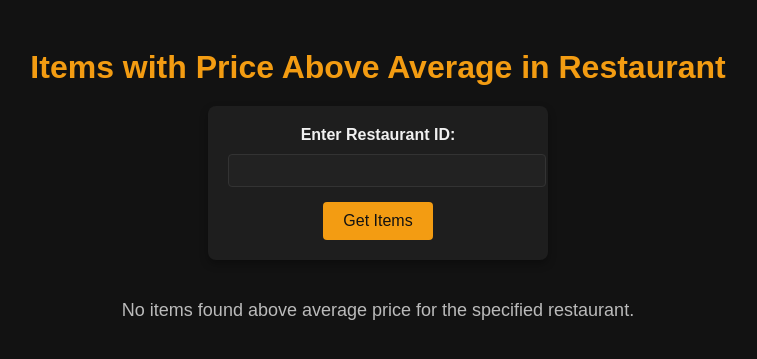
After one commit to Vismaya-Murali/DBMS, a Flask app: page /restaurant_items_above_average in a window 1280 px wide. The commit adds this page. Shown: the top 359 px of the page, without its empty margins (262-1019 px from the left). Run offline with Flask 3, Linux system fonts and the light colour scheme; the visitor is signed in with stand-in values (Sample User, id 1).

```diff
--- a/app.py
+++ b/app.py
@@ -406,7 +406,7 @@ def select_restaurant():
 def menu(restaurant_id):
     db = get_db_connection()
     cursor = db.cursor()
-    query = "SELECT Item_name, Price, Image FROM menu WHERE Res_ID = %s"
+    query = "SELECT Item_name, Price, Image, quantity FROM menu WHERE Res_ID = %s"
     cursor.execute(query, (restaurant_id,))
     menu_items = cursor.fetchall()
 
@@ -415,10 +415,11 @@ def menu(restaurant_id):
             menu_items[index] = (
                 item[0],
                 item[1],
-                base64.b64encode(item[2]).decode('utf-8')
+                base64.b64encode(item[2]).decode('utf-8'),
+                item[3]  # Add the current quantity
             )
         else:
-            menu_items[index] = (item[0], item[1], None)
+            menu_items[index] = (item[0], item[1], None, 0)  # Default quantity is 0
 
     cursor.close()
     db.close()
@@ -432,6 +433,7 @@ def menu(restaurant_id):
         session.modified = True
 
     return render_template('menu.html', restaurant_name=restaurant_id, menu_items=menu_items)
+
 
 @app.route('/place_order', methods=['POST'])
 def place_order():
@@ -549,6 +551,44 @@ def cart():
     total_amount = sum(item['price'] for item in cart_items)
     return render_template('cart.html', cart_items=cart_items, total_amount=total_amount)
 
+
+@app.route('/restaurant_items_above_average', methods=['GET', 'POST'])
+def restaurant_items_above_average():
+    if 'username' in session and session.get('role') == 'admin':
+        db = get_db_connection()
+        cursor = db.cursor()
+
+        items = []
+        average_price = None  # Initialize the average price
+        if request.method == 'POST':
+            rid = request.form.get('rid')
+            if rid:
+                # Query to get the average price for the specified restaurant
+                cursor.execute("""
+                    SELECT AVG(Price) FROM menu WHERE Res_ID = %s
+                """, (rid,))
+                average_price = cursor.fetchone()[0]
+
+                # Query to get items whose price is greater than the average price of items in the specified restaurant
+                cursor.execute("""
+                    SELECT m.Item_name, m.Price, r.Rname
+                    FROM menu m
+                    JOIN restaurant r ON m.Res_ID = r.RID
+                    WHERE m.Price > %s
+                      AND m.Res_ID = %s
+                """, (average_price, rid))
+                items = cursor.fetchall()
+
+        cursor.close()
+        db.close()
+
+        return render_template('restaurant_items_above_average.html', items=items, average_price=average_price)
+    else:
+        return redirect('/login')
+
+
+
+
 @app.route('/logout')
 def logout():
     session.clear()
--- a/templates/admin_dashboard.html
+++ b/templates/admin_dashboard.html
@@ -286,6 +286,7 @@
                 <li><a href="javascript:void(0)" onclick="showPage('dashboard')">Dashboard</a></li>
                 <li><a href="javascript:void(0)" onclick="showPage('updateRestaurant')">Update Restaurant</a></li>
                 <li><a href="javascript:void(0)" onclick="showPage('updateMenu')">Update Menu</a></li>
+                <li><a href="{{ url_for('restaurant_items_above_average') }}">Restaurant Statistics</a></li>
             </ul>
         </div>
 
--- /dev/null
+++ b/templates/restaurant_items_above_average.html
@@ -0,0 +1,126 @@
+<!DOCTYPE html>
+<html lang="en">
+<head>
+    <meta charset="UTF-8">
+    <title>Restaurant Items Above Average Price</title>
+    <style>
+        body {
+            font-family: Arial, sans-serif;
+            background-color: #121212;
+            color: #f1f1f1;
+            display: flex;
+            flex-direction: column;
+            align-items: center;
+            padding: 20px;
+        }
+
+        h1 {
+            color: #f39c12;
+            margin-bottom: 20px;
+        }
+
+        form {
+            background-color: #1e1e1e;
+            padding: 20px;
+            border-radius: 8px;
+            box-shadow: 0 4px 8px rgba(0, 0, 0, 0.3);
+            margin-bottom: 20px;
+            width: 300px;
+            text-align: center;
+        }
+
+        label {
+            display: block;
+            margin-bottom: 10px;
+            font-weight: bold;
+        }
+
+        input[type="text"] {
+            width: 100%;
+            padding: 8px;
+            border-radius: 4px;
+            border: 1px solid #333;
+            background-color: #222;
+            color: #f1f1f1;
+            margin-bottom: 15px;
+        }
+
+        button {
+            padding: 10px 20px;
+            background-color: #f39c12;
+            color: #121212;
+            border: none;
+            border-radius: 4px;
+            cursor: pointer;
+            font-size: 16px;
+        }
+
+        button:hover {
+            background-color: #e67e22;
+        }
+
+        table {
+            width: 100%;
+            max-width: 600px;
+            border-collapse: collapse;
+            margin-top: 20px;
+            box-shadow: 0 4px 8px rgba(0, 0, 0, 0.3);
+        }
+
+        th, td {
+            padding: 12px;
+            text-align: left;
+        }
+
+        th {
+            background-color: #333;
+            color: #f39c12;
+            border-bottom: 2px solid #f39c12;
+        }
+
+        td {
+            background-color: #1e1e1e;
+            border-bottom: 1px solid #333;
+        }
+
+        p {
+            font-size: 18px;
+            margin-top: 20px;
+            color: #bbb;
+        }
+    </style>
+</head>
+<body>
+    <h1>Items with Price Above Average in Restaurant</h1>
+
+    <form method="POST" action="/restaurant_items_above_average">
+        <label for="rid">Enter Restaurant ID:</label>
+        <input type="text" id="rid" name="rid" required>
+        <button type="submit">Get Items</button>
+    </form>
+
+    {% if average_price is not none %}
+        <h2>Average Price: ₹{{ "%.2f" | format(average_price) }}</h2>
+    {% endif %}
+
+    {% if items %}
+        <h2>Results:</h2>
+        <table>
+            <tr>
+                <th>Item Name</th>
+                <th>Price</th>
+                <th>Restaurant Name</th>
+            </tr>
+            {% for item in items %}
+                <tr>
+                    <td>{{ item[0] }}</td>
+                    <td>{{ item[1] }}</td>
+                    <td>{{ item[2] }}</td>
+                </tr>
+            {% endfor %}
+        </table>
+    {% else %}
+        <p>No items found above average price for the specified restaurant.</p>
+    {% endif %}
+</body>
+</html>
```
Also changed, not shown: templates/home.html (+3 -4 lines), templates/menu.html (+15 -4 lines).
